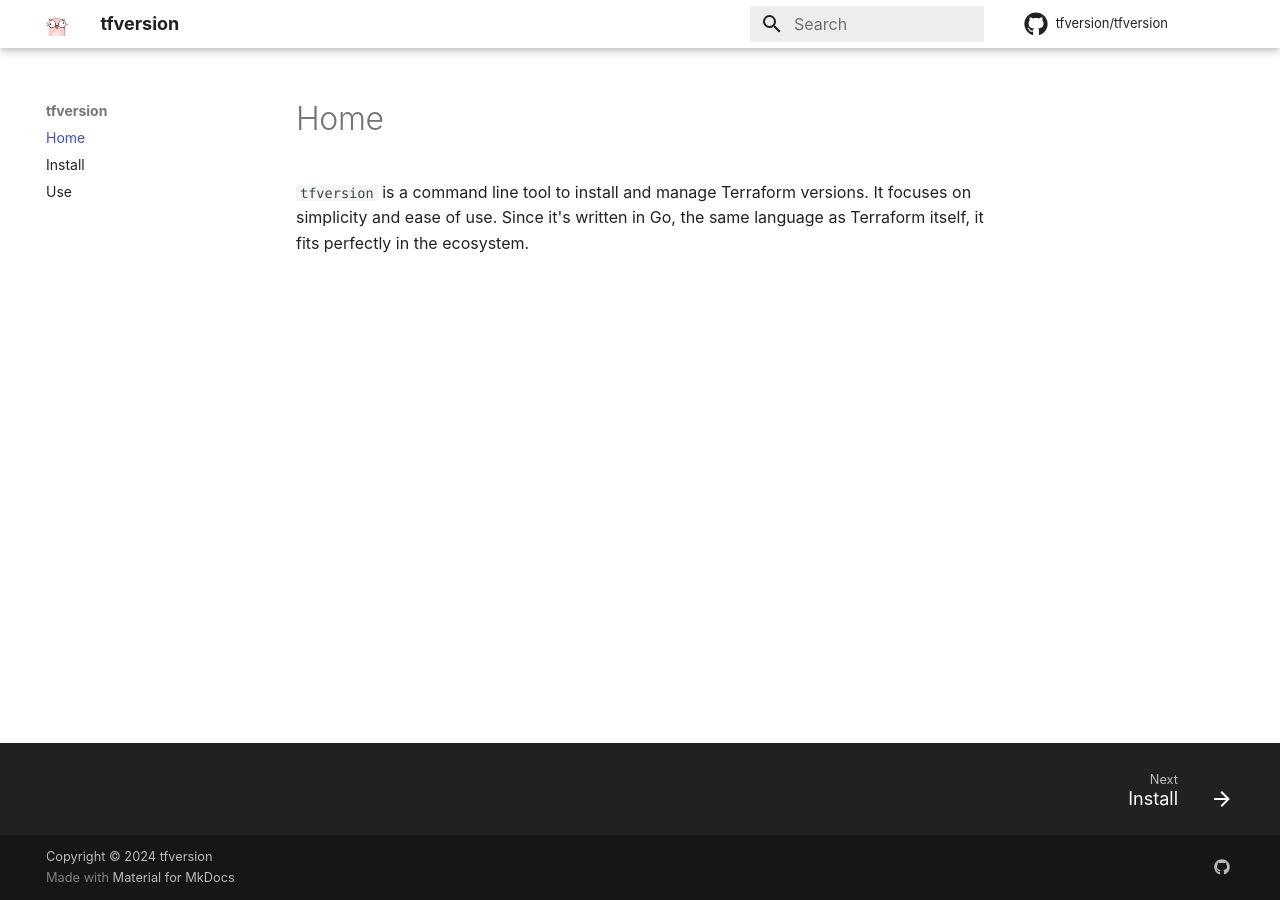
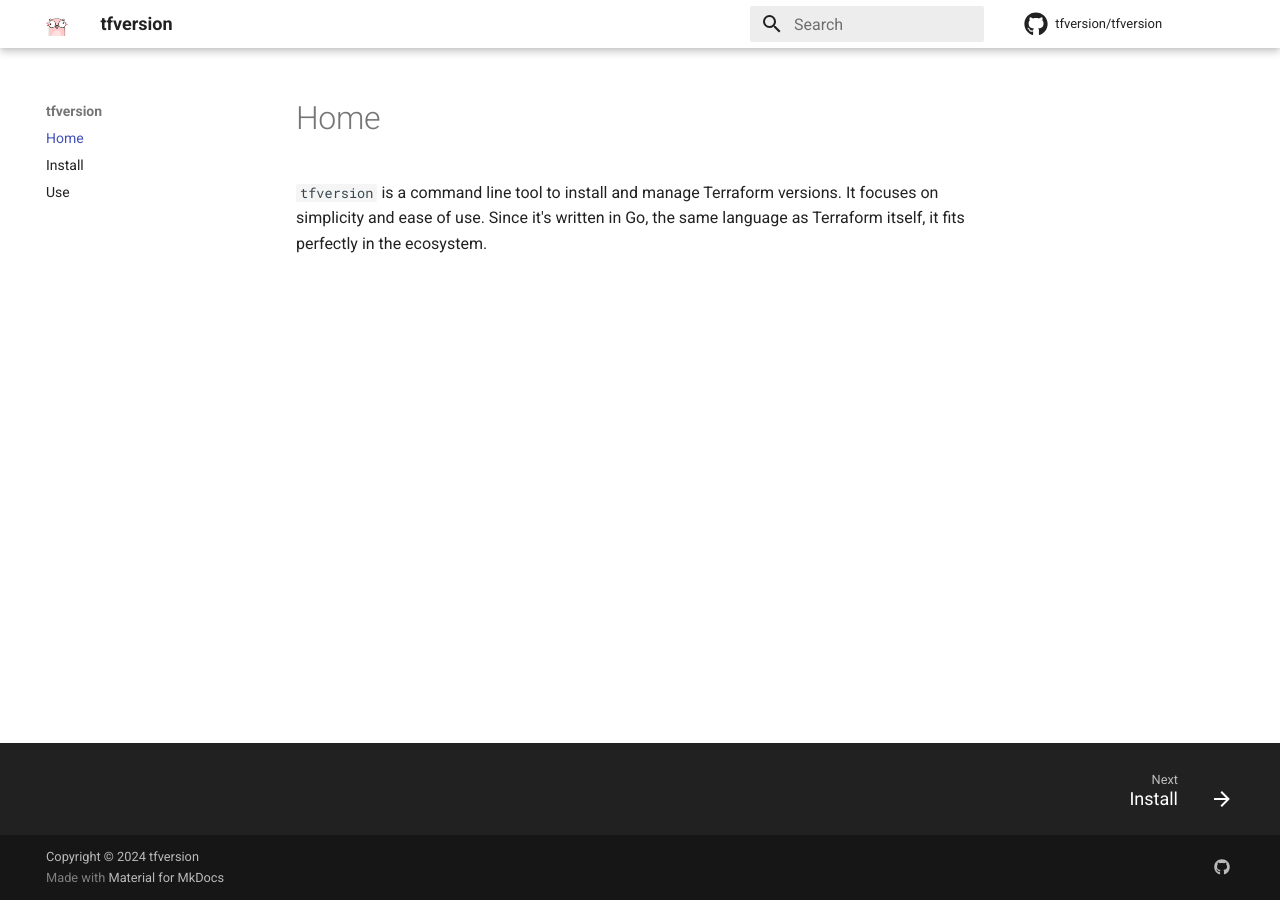
Before and after one commit to tfversion/docs, an MkDocs documentation site: the page built from docs/index.md, in a window 1280 px wide. Built offline with MkDocs 1.6.1 and Material for MkDocs 9.7.7, drawn with Linux system fonts in a browser that asks for light colours; plug-ins that fetch from the network failed and are left out; comment, search, counter and statistics services are not loaded.

Commit message:
chore: Replace `font: false` with privacy plugin

```diff
--- a/mkdocs.yml
+++ b/mkdocs.yml
@@ -25,7 +25,6 @@ theme:
     accent: blue
   icon:
     repo: fontawesome/brands/github
-  font: false
   features:
     - navigation.instant
     - navigation.tracking
@@ -46,6 +45,7 @@ markdown_extensions:
 
 plugins:
   - search
+  - privacy
 
 extra:
   social:
```
